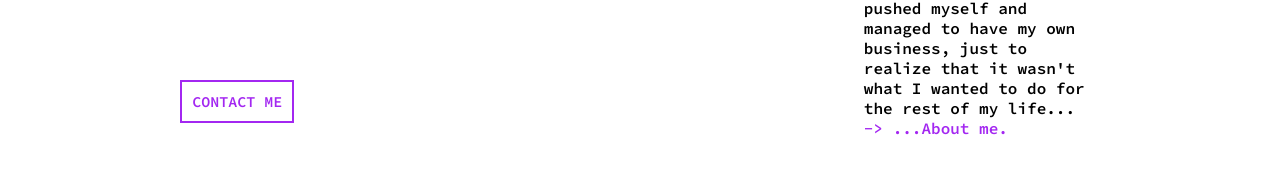
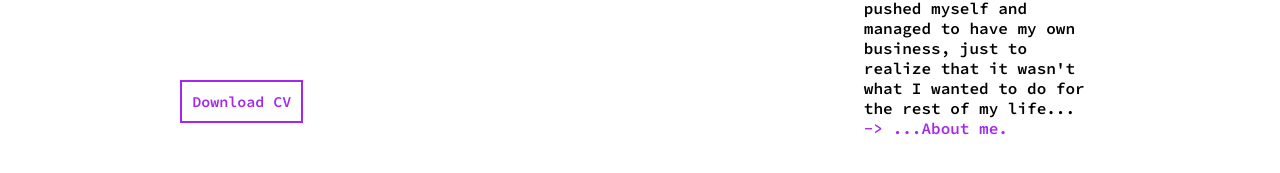
Before and after one commit to GabrielMunizz/portifolio_pessoal, a React (Vite) app: page /home in a window 1280 px wide. Shown: the part 405-578 px from the top of the page. Built offline with nearby package versions, Linux system fonts and the light colour scheme.

Commit message:
Feat: Adiciona botão para download do curriculo

```diff
--- a/src/components/Main.tsx
+++ b/src/components/Main.tsx
@@ -24,9 +24,9 @@ const Main = () => {
             : eVersion.professional.map((prof, i) => <h3 key={i}>{prof}</h3>)}
         </div>
         <div className="contactContainer">
-          <Link to="/contact" onClick={() => handleClick("/contact")}>
-            {isBr ? ptVersion.contact : eVersion.contact}
-          </Link>
+          <a href="./assets/CV_Muniz_Atualizado.pdf" download>
+            Download CV
+          </a>
         </div>
       </S.Aside>
       <section className="mainContent">
```
Also changed, not shown: 1 other file (tests, documents, lock files or other folders).
